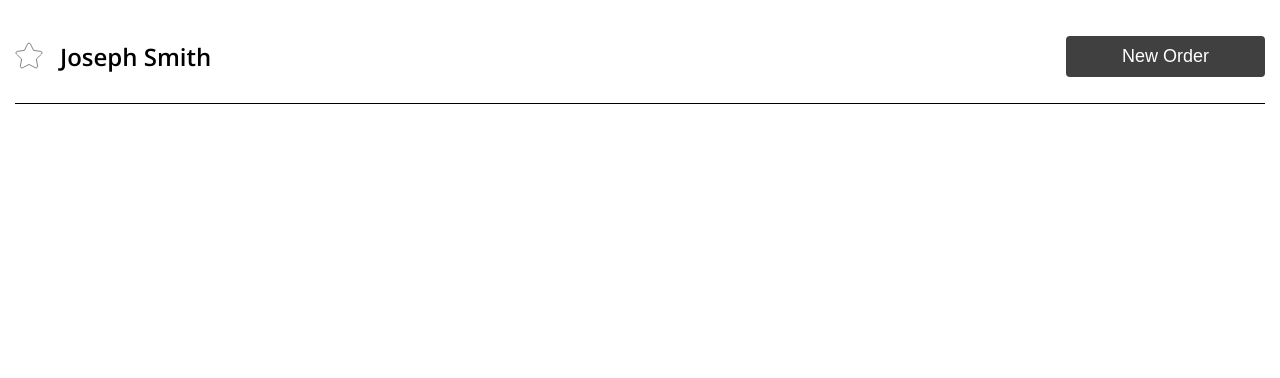
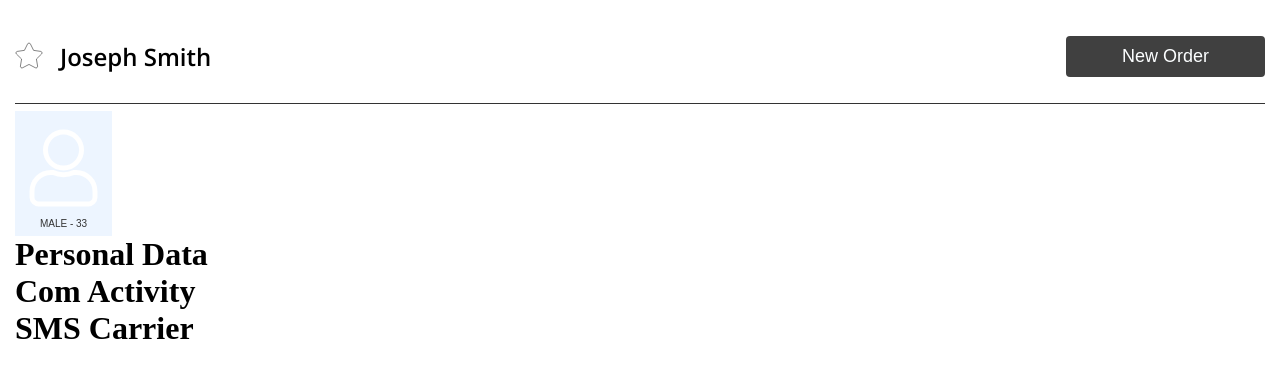
Before and after one commit to Sam44323/Verasoft-React-Test, a React (Create React App) app: page / in a window 1280 px wide. Shown: the top 378 px of the page. Built offline with nearby package versions, Linux system fonts and the light colour scheme.

Commit message:
ProfilePic component completed

```diff
--- a/src/App.tsx
+++ b/src/App.tsx
@@ -2,11 +2,13 @@
 import "./App.css";
 
 import Header from "./components/Header/Header";
+import ProfileNav from "./components/ProfileNav/ProfileNav";
 
 function App() {
   return (
     <>
       <Header />
+      <ProfileNav />
     </>
   );
 }
--- a/src/components/Header/Header.module.css
+++ b/src/components/Header/Header.module.css
@@ -1,9 +1,10 @@
 .headerContainer {
   display: flex;
   justify-content: space-between;
-  border-bottom: 1px solid black;
+  border-bottom: 1px solid #333333;
   padding: 20px 0 26px 0;
   align-items: center;
+  margin-bottom: 6.5px;
 }
 
 .nameSection > h1 {
--- a/src/components/ProfileNav/ProfileNav.tsx
+++ b/src/components/ProfileNav/ProfileNav.tsx
@@ -1,6 +1,6 @@
 import React from "react";
 
-import styles from "./Profile.module.css";
+import styles from "./ProfileNav.module.css";
 
 import ProfilePic from "./ProfilePic/ProfilePic";
 import PersonData from "./PersonalData/PersonalData";
--- a/src/components/ProfileNav/ProfilePic/ProfilePic.module.css
+++ b/src/components/ProfileNav/ProfilePic/ProfilePic.module.css
@@ -0,0 +1,16 @@
+.profilePicContainer {
+  background-color: #edf5ff;
+  width: 97px;
+  height: 125px;
+  display: inline-block;
+  text-align: center;
+  padding: 21px 17px 0 17px;
+}
+
+.profilePicContainer > p {
+  font-size: 10px;
+  margin-top: 12px;
+  font-family: Arial, Helvetica, sans-serif;
+  font-weight: lighter;
+  color: #333333;
+}
--- a/src/components/ProfileNav/ProfilePic/ProfilePic.tsx
+++ b/src/components/ProfileNav/ProfilePic/ProfilePic.tsx
@@ -5,7 +5,16 @@
 import styles from "./ProfilePic.module.css";
 
 const ProfilePic: React.FC = () => {
-  return <h1>Profile Pic</h1>;
+  return (
+    <div className={styles.profilePicContainer}>
+      <FontAwesomeIcon
+        icon={faUser}
+        style={{ width: "63px", height: "72px" }}
+        color="#EDF5FF"
+      />
+      <p>MALE - 33</p>
+    </div>
+  );
 };
 
 export default ProfilePic;
--- a/src/index.css
+++ b/src/index.css
@@ -12,3 +12,8 @@
   stroke: black;
   stroke-width: 10;
 }
+
+.fa-user {
+  stroke: white;
+  stroke-width: 35;
+}
```
